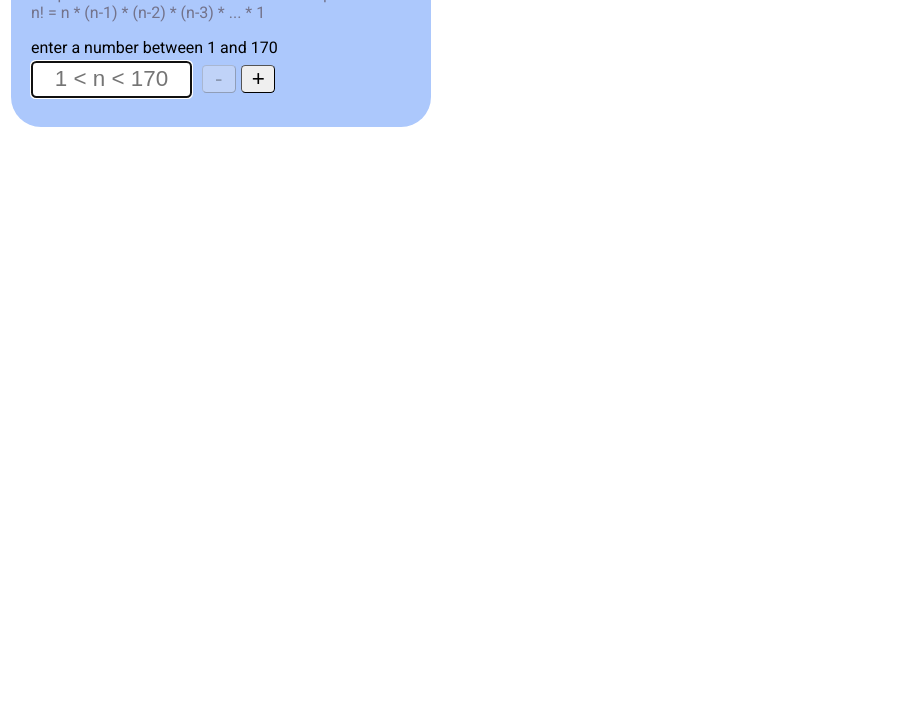
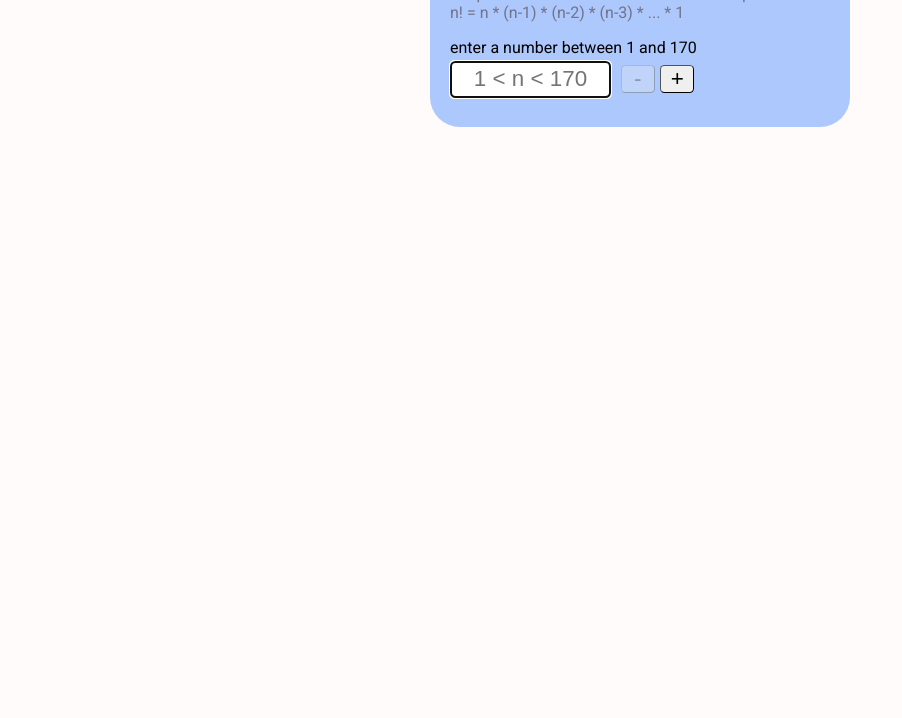
Before and after one commit to vittorix/vittorix, a plain HTML site: page factorial/index.html in a window 1280 px wide. Shown: the part 82-800 px from the top of the page, without its empty margins (0-902 px from the left). Drawn offline with Linux system fonts and the light colour scheme.

Commit message:
center on page and background color

```diff
--- a/factorial/styles.css
+++ b/factorial/styles.css
@@ -1,8 +1,12 @@
 @import url("https://fonts.googleapis.com/css2?family=Roboto&display=swap");
+
+body {
+  background-color: rgba(255, 206, 206, 0.068);
+}
 
 #box {
   font-family: "Roboto", sans-serif;
-  margin: 3px;
+  margin: auto;
   padding: 20px;
   background-color: rgb(172, 200, 252);
   border-radius: 30px;
@@ -57,6 +61,7 @@ input {
 .button:active {
   opacity: 0.5;
 }
+
 .button:hover {
   opacity: 0.7;
 }
```
